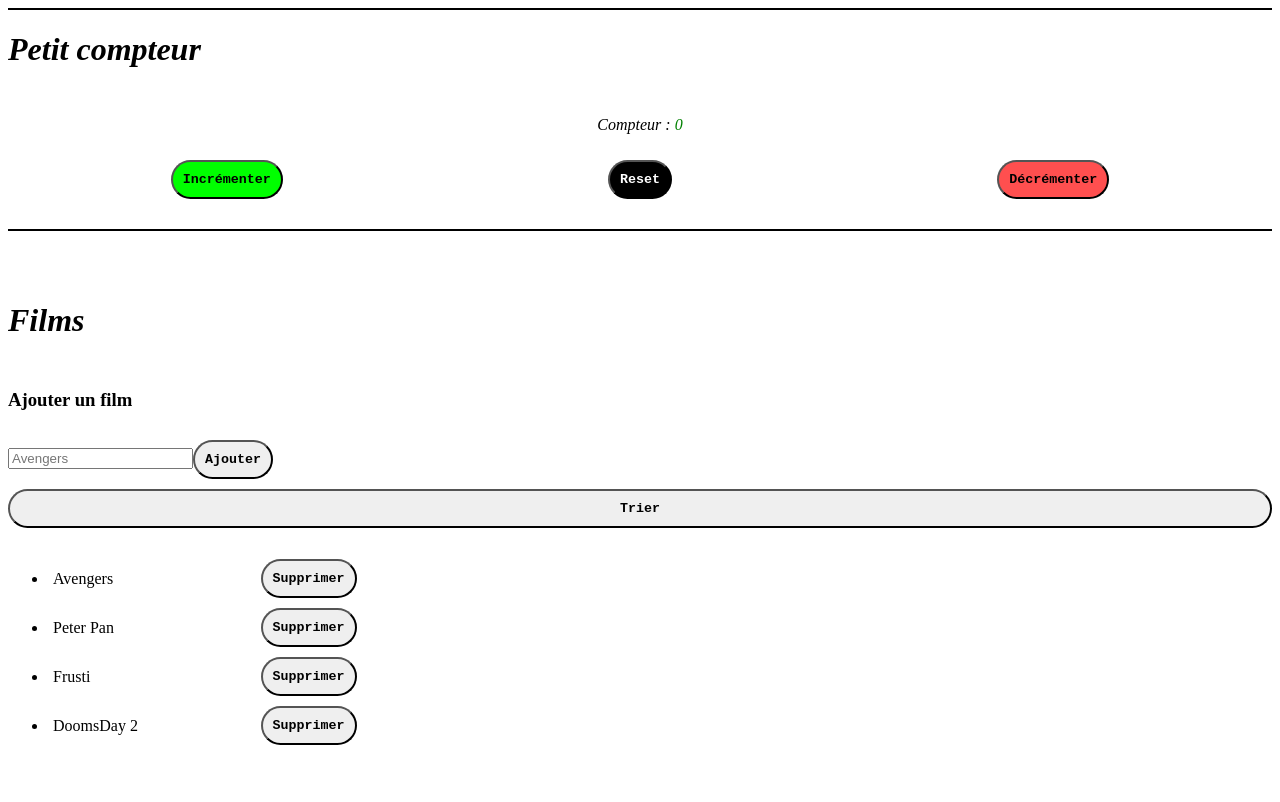
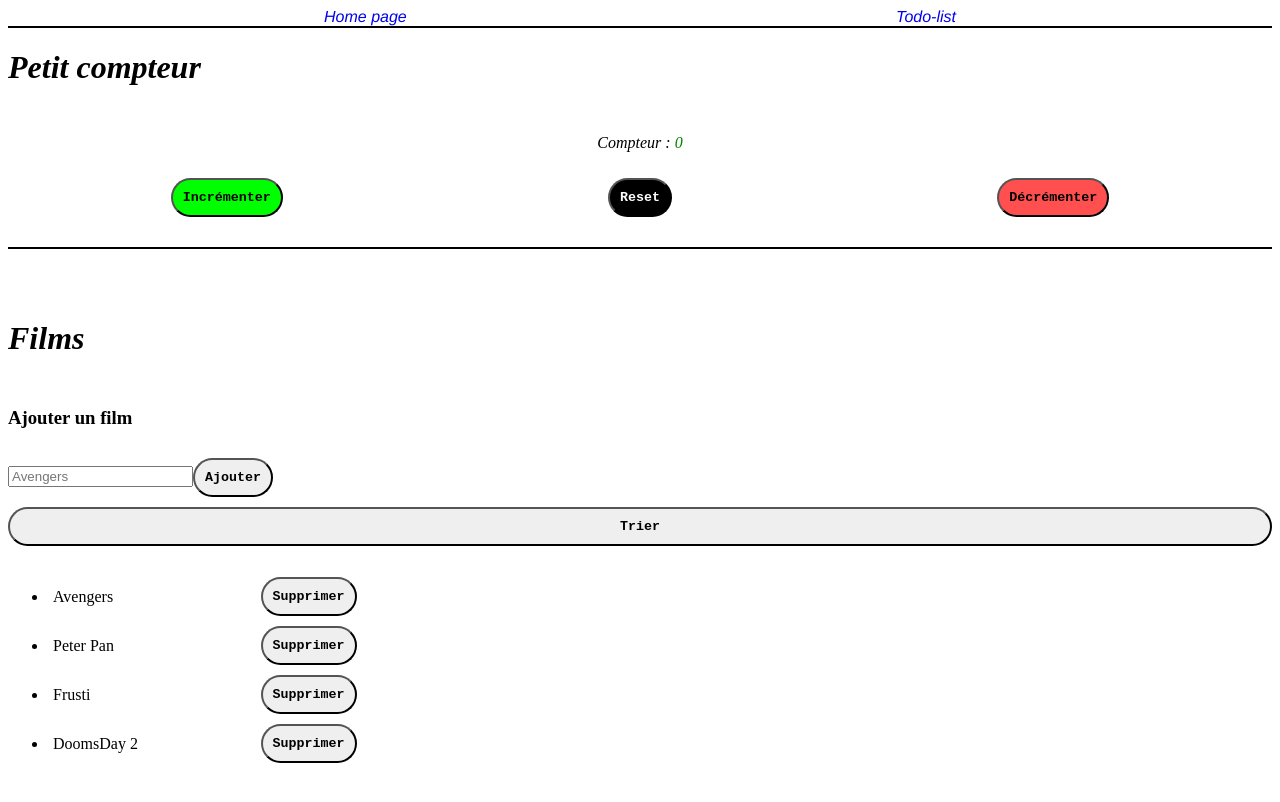
Before and after one commit to Melvunx/learn-vue, a Vue app: page / in a window 1280 px wide. Shown: the top 802 px of the page. Built offline with nearby package versions, Linux system fonts and the light colour scheme; the HTML template or start-up script is replaced by a standard one.

Commit message:
setup router and todo-list page

```diff
--- a/src/App.vue
+++ b/src/App.vue
@@ -1,149 +1,10 @@
+<template>
+  <Header />
+  <div><RouterView /></div>
+</template>
+
 <script setup lang="ts">
-import { ref } from "vue";
-const counter = ref(0);
-
-const increment = () => counter.value++;
-const decrement = () => counter.value--;
-const reset = () => (counter.value = 0);
-
-// =============================================================================
-
-const movies = ref(["Avengers", "Peter Pan", "Frusti", "DoomsDay 2"]);
-
-const deleteMovie = (movie: string) => {
-  movies.value = movies.value.filter((m) => m != movie);
-};
-
-const sortMovies = () => {
-  // movies.value = movies.value.sort((a, b) => a.localeCompare(b));
-  movies.value = movies.value.sort((a, b) => (a > b ? 1 : -1));
-};
-
-const newMovie = ref("");
-
-const emptyMovieString = "Film...";
-
-const addMovie = () => {
-  movies.value.push(newMovie.value);
-  newMovie.value = "";
-};
+import Header from "./components/Header.vue";
 </script>
 
-<template>
-  <div class="container">
-    <div class="part">
-      <h1>Petit compteur</h1>
-      <!-- Condition -->
-      <p>
-        Compteur : <span v-if="counter % 2" :class="{ impair: counter % 2 }">{{ counter }}</span>
-        <span v-else class="pair">{{ counter }}</span>
-      </p>
-      <div class="button">
-        <button id="inc" @click="increment">Incrémenter</button>
-        <button id="res" @click="reset">Reset</button>
-        <button id="dec" @click="decrement">Décrémenter</button>
-      </div>
-    </div>
-
-    <div class="part">
-      <h1>Films</h1>
-      <h3>Ajouter un film</h3>
-      <form action="" @submit.prevent="addMovie">
-        <input type="text" :placeholder="movies[0] ?? emptyMovieString" v-model="newMovie" />
-        <button>Ajouter</button>
-      </form>
-      <button @click="sortMovies">Trier</button>
-      <ul>
-        <li :key="movie" v-for="movie in movies">
-          <span>{{ movie }} <button @click="deleteMovie(movie)">Supprimer</button></span>
-        </li>
-      </ul>
-    </div>
-  </div>
-</template>
-
-<style scoped>
-h1 {
-  font-style: italic;
-}
-
-.pair {
-  color: green;
-}
-
-.impair {
-  color: magenta;
-}
-
-p:first-of-type {
-  text-align: center;
-  font-style: italic;
-}
-
-div.button {
-  display: flex;
-  justify-content: space-around;
-}
-
-div.container {
-  display: flex;
-  flex-direction: column;
-}
-
-div.part {
-  display: flex;
-  flex-direction: column;
-  border-top: 2px black solid;
-  border-bottom: 2px black;
-  gap: 10px;
-  padding: 50px 0 30px 0;
-}
-
-div.part:first-of-type {
-  padding-top: 0;
-}
-
-button {
-  padding: 10px;
-  font-family: "Courier New", Courier, monospace;
-  font-weight: bold;
-  border-radius: 20px;
-  cursor: pointer;
-  transition: 0.2s;
-}
-
-button:hover {
-  color: white;
-  transition: 0.2s;
-}
-
-button#res:hover {
-  color: black;
-  background-color: white;
-}
-
-button#res {
-  background-color: black;
-  color: white;
-}
-
-button#inc {
-  background-color: lime;
-}
-
-button#dec {
-  background-color: rgb(255, 79, 79);
-}
-
-li {
-  padding: 5px;
-
-  span {
-    width: 25%;
-    display: flex;
-    align-items: center;
-    justify-content: space-between;
-    gap: 10px;
-  }
-}
-</style>
+<style scoped></style>
--- /dev/null
+++ b/src/components/Header.vue
@@ -0,0 +1,30 @@
+<!-- eslint-disable vue/multi-word-component-names -->
+<script setup lang="ts"></script>
+
+<template>
+  <nav>
+    <RouterLink to="/">Home page</RouterLink>
+    <RouterLink to="/todo">Todo-list</RouterLink>
+  </nav>
+</template>
+
+<style scoped>
+nav {
+  display: flex;
+  margin: auto;
+  width: 50%;
+  justify-content: space-between;
+  font-style: italic;
+  font-family: "Franklin Gothic Medium", "Arial Narrow", Arial, sans-serif;
+}
+
+a {
+  text-decoration: none;
+  transition: 0.2s;
+}
+
+a:hover {
+  color: brown;
+  transition: 0.2s;
+}
+</style>
--- /dev/null
+++ b/src/pages/Home-page.vue
@@ -0,0 +1,149 @@
+<script setup lang="ts">
+import { ref } from "vue";
+const counter = ref(0);
+
+const increment = () => counter.value++;
+const decrement = () => counter.value--;
+const reset = () => (counter.value = 0);
+
+// =============================================================================
+
+const movies = ref(["Avengers", "Peter Pan", "Frusti", "DoomsDay 2"]);
+
+const deleteMovie = (movie: string) => {
+  movies.value = movies.value.filter((m) => m != movie);
+};
+
+const sortMovies = () => {
+  // movies.value = movies.value.sort((a, b) => a.localeCompare(b));
+  movies.value = movies.value.sort((a, b) => (a > b ? 1 : -1));
+};
+
+const newMovie = ref("");
+
+const emptyMovieString = "Film...";
+
+const addMovie = () => {
+  movies.value.push(newMovie.value);
+  newMovie.value = "";
+};
+</script>
+
+<template>
+  <div class="container">
+    <div class="part">
+      <h1>Petit compteur</h1>
+      <!-- Condition -->
+      <p>
+        Compteur : <span v-if="counter % 2" :class="{ impair: counter % 2 }">{{ counter }}</span>
+        <span v-else class="pair">{{ counter }}</span>
+      </p>
+      <div class="button">
+        <button id="inc" @click="increment">Incrémenter</button>
+        <button id="res" @click="reset">Reset</button>
+        <button id="dec" @click="decrement">Décrémenter</button>
+      </div>
+    </div>
+
+    <div class="part">
+      <h1>Films</h1>
+      <h3>Ajouter un film</h3>
+      <form action="" @submit.prevent="addMovie">
+        <input type="text" :placeholder="movies[0] ?? emptyMovieString" v-model="newMovie" />
+        <button>Ajouter</button>
+      </form>
+      <button @click="sortMovies">Trier</button>
+      <ul>
+        <li :key="movie" v-for="movie in movies">
+          <span>{{ movie }} <button @click="deleteMovie(movie)">Supprimer</button></span>
+        </li>
+      </ul>
+    </div>
+  </div>
+</template>
+
+<style scoped>
+h1 {
+  font-style: italic;
+}
+
+.pair {
+  color: green;
+}
+
+.impair {
+  color: magenta;
+}
+
+p:first-of-type {
+  text-align: center;
+  font-style: italic;
+}
+
+div.button {
+  display: flex;
+  justify-content: space-around;
+}
+
+div.container {
+  display: flex;
+  flex-direction: column;
+}
+
+div.part {
+  display: flex;
+  flex-direction: column;
+  border-top: 2px black solid;
+  border-bottom: 2px black;
+  gap: 10px;
+  padding: 50px 0 30px 0;
+}
+
+div.part:first-of-type {
+  padding-top: 0;
+}
+
+button {
+  padding: 10px;
+  font-family: "Courier New", Courier, monospace;
+  font-weight: bold;
+  border-radius: 20px;
+  cursor: pointer;
+  transition: 0.2s;
+}
+
+button:hover {
+  color: white;
+  transition: 0.2s;
+}
+
+button#res:hover {
+  color: black;
+  background-color: white;
+}
+
+button#res {
+  background-color: black;
+  color: white;
+}
+
+button#inc {
+  background-color: lime;
+}
+
+button#dec {
+  background-color: rgb(255, 79, 79);
+}
+
+li {
+  padding: 5px;
+
+  span {
+    width: 25%;
+    display: flex;
+    align-items: center;
+    justify-content: space-between;
+    gap: 10px;
+  }
+}
+</style>
--- /dev/null
+++ b/src/pages/Todo-List.vue
@@ -0,0 +1,7 @@
+<template>
+  <div>Todo list</div>
+</template>
+
+<script setup lang="ts"></script>
+
+<style scoped></style>
--- a/src/router/index.ts
+++ b/src/router/index.ts
@@ -1,8 +1,13 @@
-import { createRouter, createWebHistory } from 'vue-router'
+import HomePage from "@/pages/Home-page.vue";
+import TodoList from "@/pages/Todo-List.vue";
+import { createRouter, createWebHistory } from "vue-router";
 
 const router = createRouter({
   history: createWebHistory(import.meta.env.BASE_URL),
-  routes: [],
-})
+  routes: [
+    { path: "/", component: HomePage },
+    { path: "/todo", component: TodoList },
+  ],
+});
 
-export default router
+export default router;
```
